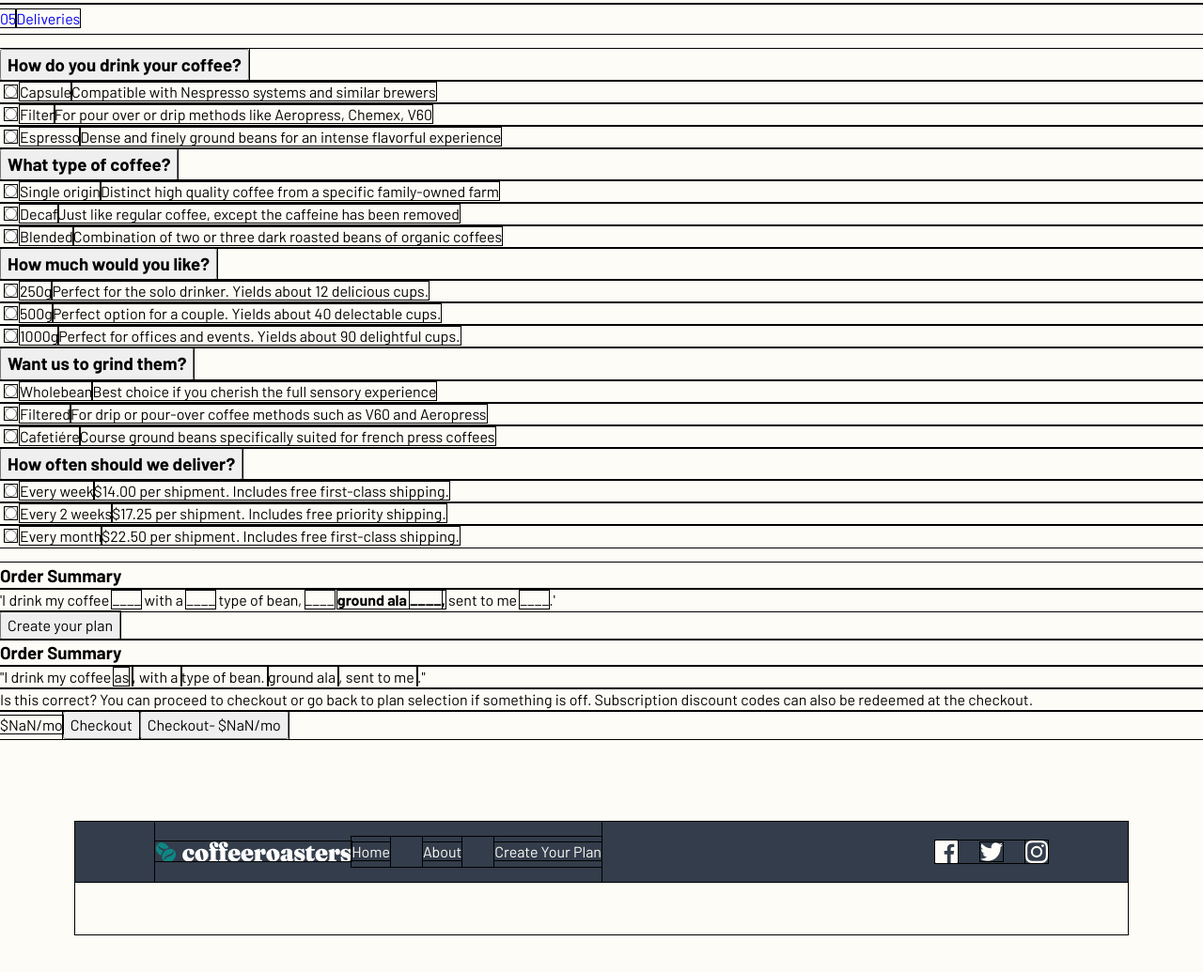
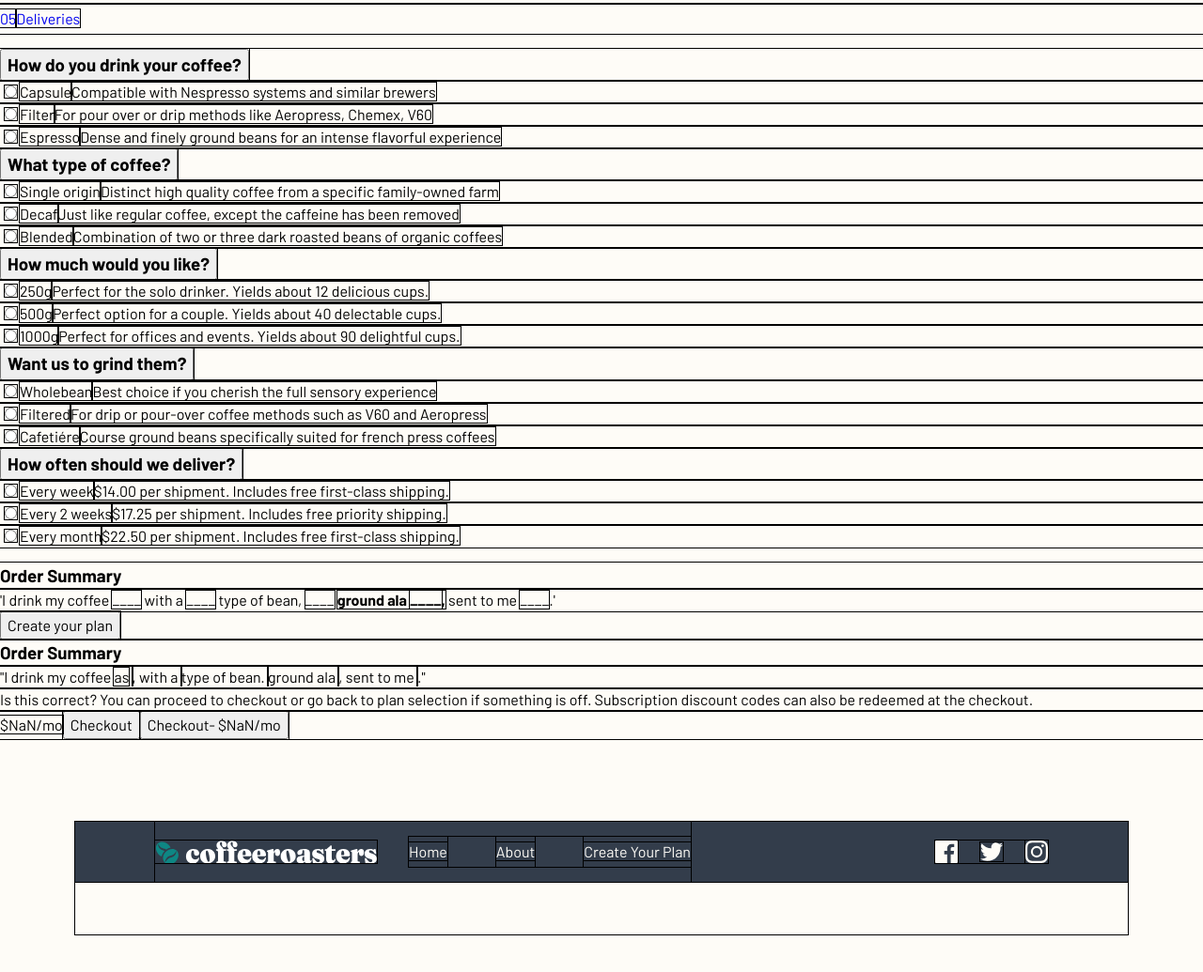
Before and after one commit to tlanettepollard/FEM-CoffeeRoasters-Subscription-Site-TLP, a React (Vite) app: page /subscribe in a window 1280 px wide. Shown: the part 898-1933 px from the top of the page at 94% size. Built offline with nearby package versions, Linux system fonts and the light colour scheme.

Commit message:
Updates
Signed-off-by: T. Lanette <TLPollard4516@gmail.com>

```diff
--- a/src/styles/layout/_footer.scss
+++ b/src/styles/layout/_footer.scss
@@ -31,7 +31,7 @@ footer {
         }
 
         .footer__mainmenu {
-            width: 50%;
+            width: 60%;
             @include flex(row, space-between, center);
 
             @include bp-lg-tablet {
@@ -42,8 +42,7 @@ footer {
 
 
             .footer__logo {
-                width: 14.75rem;
-                height: 1.625rem;
+                width: 100%;
                 height: auto;
 
             }
```
